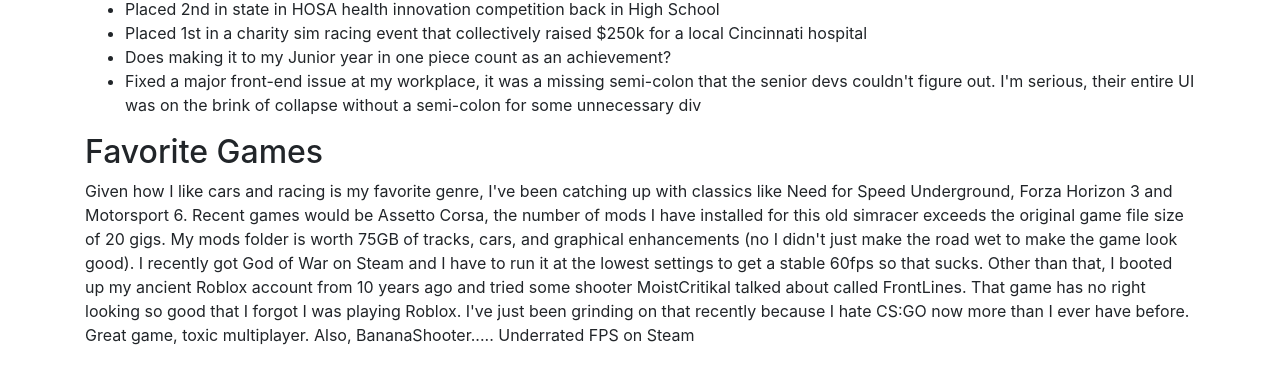
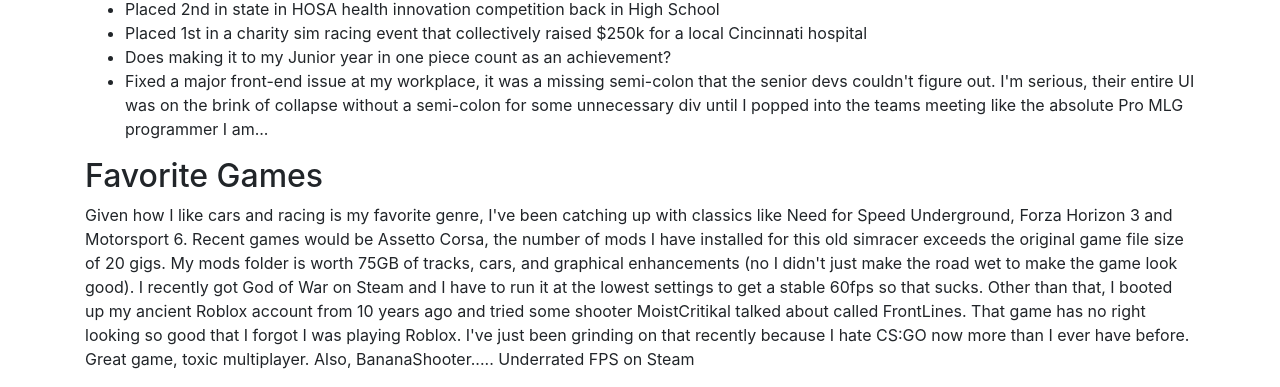
Before and after one commit to IT3049C-Lively-FA23/test-BurntBrownBoi, a website: page index.html in a window 1280 px wide. Shown: the part 653-1040 px from the top of the page. Before the commit the page ends 1016 px from the top, so only its background shows below. Drawn offline with nearby package versions, Linux system fonts and the light colour scheme.

Commit message:
Finalized <li> information in sections...

```diff
--- a/index.html
+++ b/index.html
@@ -64,7 +64,7 @@
           <li>Does making it to my Junior year in one piece count as an achievement?</li>
           <li>Fixed a major front-end issue at my workplace, it was a missing semi-colon that the senior devs couldn't
             figure out. I'm serious, their entire UI was on the brink of collapse without a semi-colon for some
-            unnecessary div</li>
+            unnecessary div until I popped into the teams meeting like the absolute Pro MLG programmer I am...</li>
         </ul>
       </section>
     </div>
```
